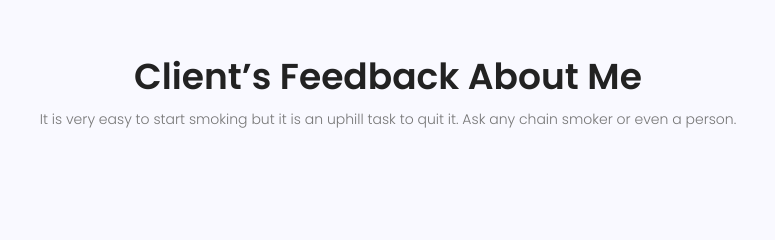
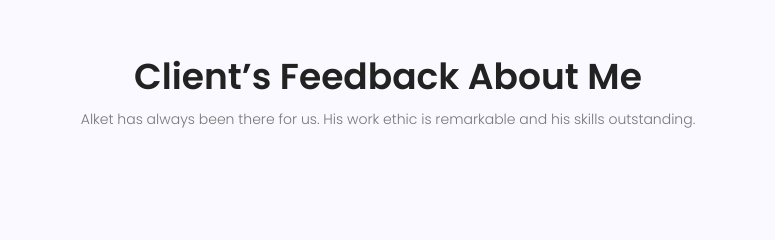
Before and after one commit to alketshabani/study-block, a plain HTML site: page alket.html in a window 1280 px wide. Shown: the part 4040-4280 px from the top of the page, 252-1027 px from the left. Drawn offline with nearby package versions, Linux system fonts and the light colour scheme; some packages are replaced by stand-ins of ours.

Commit message:
clients opinion

```diff
--- a/alket.html
+++ b/alket.html
@@ -209,7 +209,7 @@
 					<div class="menu-content pb-70 col-lg-8">
 						<div class="title text-center">
 							<h1 class="mb-10">Client’s Feedback About Me</h1>
-							<p>It is very easy to start smoking but it is an uphill task to quit it. Ask any chain smoker or even a person.</p>
+							<p> Alket has always been there for us. His work ethic is remarkable and his skills outstanding.</p>
 						</div>
 					</div>
 				</div>
```
